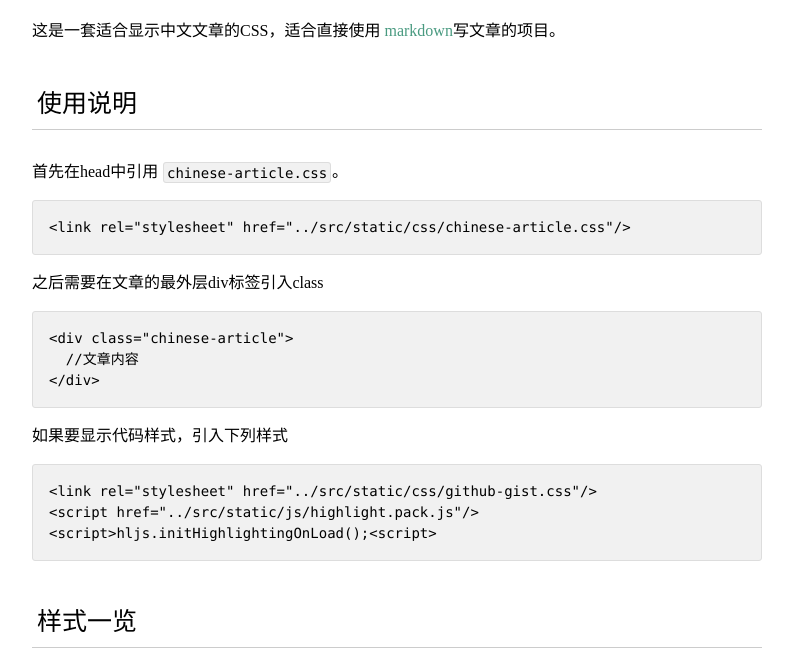
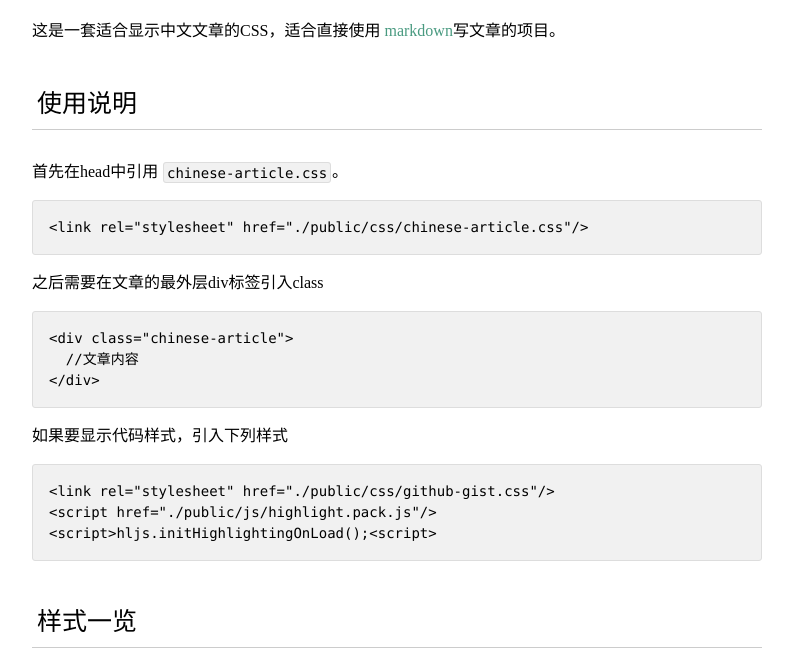
Before and after one commit to xugy0926/chinese-markdown-css, a website: page index.html in a window 1280 px wide. Shown: the part 144-800 px from the top of the page, without its empty margins (243-1036 px from the left). Drawn offline with Linux system fonts and the light colour scheme; files whose address does not match are found by name.

Commit message:
Update index.html

```diff
--- a/index.html
+++ b/index.html
@@ -27,14 +27,14 @@
                     <h2>使用说明</h2>
                     <p>首先在head中引用
                         <code>chinese-article.css</code>。</p>
-                    <pre><code>&lt;link rel="stylesheet" href="../src/static/css/chinese-article.css"/&gt; </code></pre>
+                    <pre><code>&lt;link rel="stylesheet" href="./public/css/chinese-article.css"/&gt; </code></pre>
                     <p>之后需要在文章的最外层div标签引入class</p>
                     <pre><code>&lt;div class="chinese-article"&gt;
   //文章内容
 &lt;/div&gt;</code></pre>
                     <p>如果要显示代码样式，引入下列样式</p>
-                    <pre><code>&lt;link rel="stylesheet" href="../src/static/css/github-gist.css"/&gt;
-&lt;script href="../src/static/js/highlight.pack.js"/&gt;
+                    <pre><code>&lt;link rel="stylesheet" href="./public/css/github-gist.css"/&gt;
+&lt;script href="./public/js/highlight.pack.js"/&gt;
 &lt;script&gt;hljs.initHighlightingOnLoad();&lt;script&gt;</code></pre>
                     <h2>样式一览</h2>
                     <h3>标题</h3>
```
